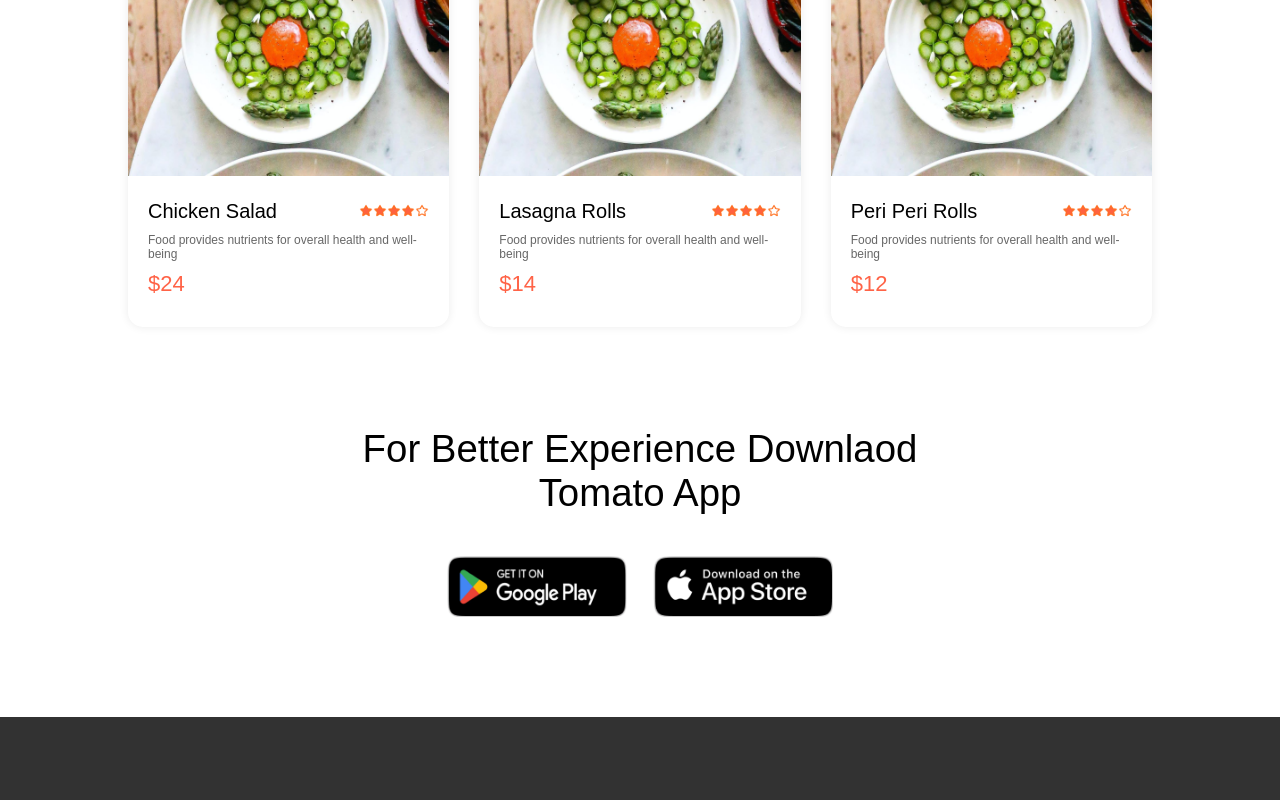
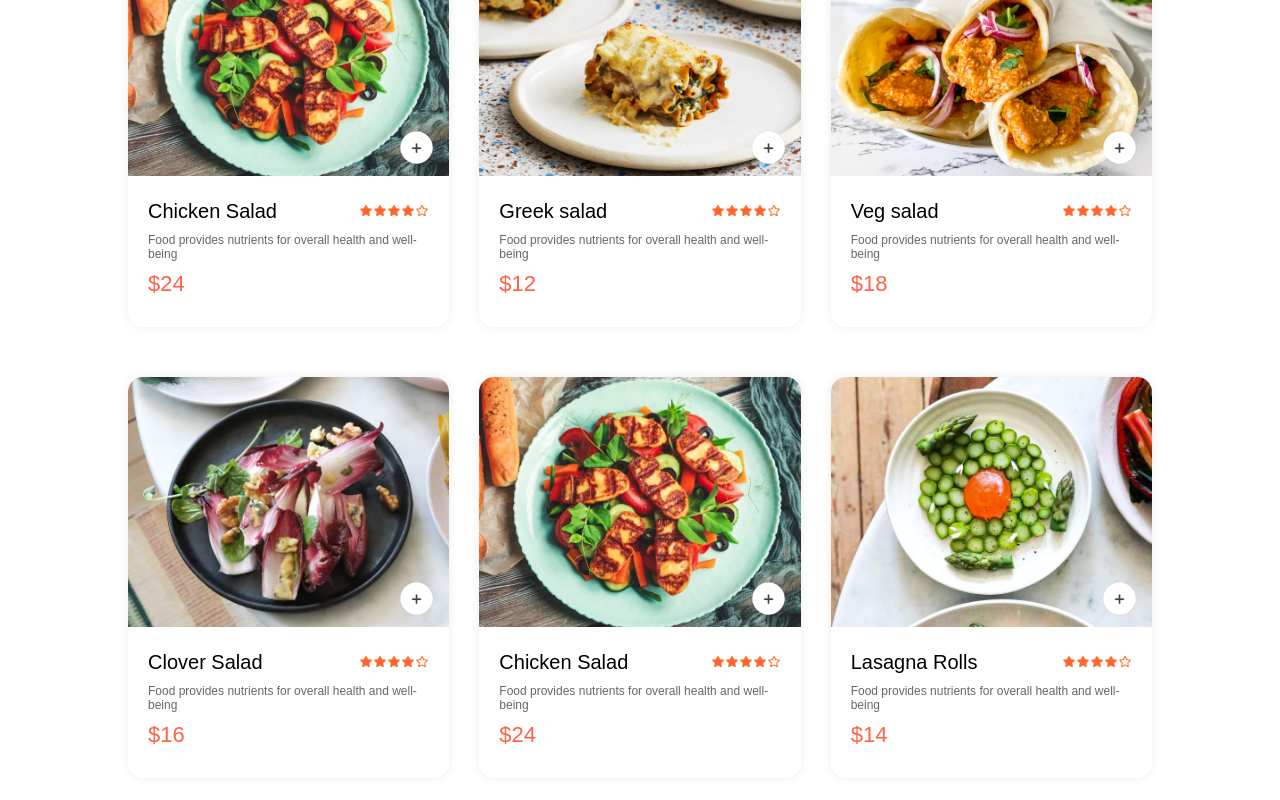
Before and after one commit to SagarXdev23/Food_Delivery_Mini-Project, a React (Vite) app in the folder frontend/food/: page / in a window 1280 px wide. Shown: the part 1540-2340 px from the top of the page. Built offline with nearby package versions, Linux system fonts and the light colour scheme.

Commit message:
button added in food displays

```diff
--- a/frontend/food/src/assets/assets.js
+++ b/frontend/food/src/assets/assets.js
@@ -141,6 +141,9 @@ import play_store from './play_store.png'
 import app_store from './app_store.png'
 import cross_icon from './cross_icon.png'
 import rating_starts from './rating_starts.png'
+import add_icon_white from './add_icon_white.png'
+import add_icon_green from './add_icon_green.png'
+import remove_icon_red from './remove_icon_red.png'
 
 
 
@@ -154,6 +157,11 @@ import menu_7 from './menu_7.png'
 import menu_8 from './menu_8.png'
 
 import food_1 from './food_1.png'
+import food_2 from './food_2.png'
+import food_3 from './food_3.png'
+import food_4 from './food_4.png'
+import food_5 from './food_5.png'
+import food_6 from './food_6.png'
 
 export const assets = {
     logo,
@@ -170,7 +178,10 @@ export const assets = {
     twitter_icon,
     linkedin_icon,
     cross_icon,
-    rating_starts
+    rating_starts,
+    add_icon_white,
+    add_icon_green,
+    remove_icon_red
 }
 
 export const menu_list = [
@@ -196,7 +207,7 @@ export const food_list = [
     {
         _id: "2", // Unique ID
         name: "Veg salad",
-        image: food_1,
+        image: food_2,
         price: 18,
         description: "Food provides nutrients for overall health and well-being",
         category: "Salad"
@@ -204,7 +215,7 @@ export const food_list = [
     {
         _id: "3", // Unique ID
         name: "Clover Salad",
-        image: food_1,
+        image: food_3,
         price: 16,
         description: "Food provides nutrients for overall health and well-being",
         category: "Salad"
@@ -212,7 +223,39 @@ export const food_list = [
     {
         _id: "4", // Unique ID
         name: "Chicken Salad",
-        image: food_1,
+        image: food_4,
+        price: 24,
+        description: "Food provides nutrients for overall health and well-being",
+        category: "Salad"
+    },
+    {
+        _id: "1",
+        name: "Greek salad",
+        image: food_5,
+        price: 12,
+        description: "Food provides nutrients for overall health and well-being",
+        category: "Salad"
+    },
+    {
+        _id: "2", // Unique ID
+        name: "Veg salad",
+        image: food_6,
+        price: 18,
+        description: "Food provides nutrients for overall health and well-being",
+        category: "Salad"
+    },
+    {
+        _id: "3", // Unique ID
+        name: "Clover Salad",
+        image: food_3,
+        price: 16,
+        description: "Food provides nutrients for overall health and well-being",
+        category: "Salad"
+    },
+    {
+        _id: "4", // Unique ID
+        name: "Chicken Salad",
+        image: food_4,
         price: 24,
         description: "Food provides nutrients for overall health and well-being",
         category: "Salad"
--- a/frontend/food/src/components/navbar/FoodItem/FoodItem.css
+++ b/frontend/food/src/components/navbar/FoodItem/FoodItem.css
@@ -46,3 +46,33 @@
     font-weight:500 ;
     margin: 10px 0px;
 }
+
+.food-item-img-container{
+    position: relative;
+
+}
+
+.food-item-img-container .add{
+    width: 35px;
+    position: absolute;
+    bottom: 15px;
+    right: 15px;
+    cursor: pointer;
+    border-radius: 50%;
+}
+
+.food-item-counter{
+    position: absolute;
+    bottom: 15px;
+    right: 15px;
+    display: flex;
+    align-items: center;
+    gap:10px;
+    padding: 6px;
+    border-radius: 50px;
+    background-color: white;
+}
+
+.food-item-counter img{
+    width: 30px;
+}
--- a/frontend/food/src/components/navbar/FoodItem/FoodItem.jsx
+++ b/frontend/food/src/components/navbar/FoodItem/FoodItem.jsx
@@ -50,11 +50,14 @@
 
 
 
-import React from 'react'
+import React, { useState } from 'react'
 import './FoodItem.css'
 import { assets } from '../../../assets/assets'
 
 const FoodItem = ({ id,name,price,description,image }) => {
+
+const [itemCount, setItemCount] = useState(0)
+
   return (
     <div className="food-item">
       <div className="food-item-img-container">
@@ -63,6 +66,14 @@ const FoodItem = ({ id,name,price,description,image }) => {
           src={image}
           alt={name}
         />
+        {!itemCount
+        ?<img className='add' onClick={()=>setItemCount(prev=>prev+1)} src={assets.add_icon_white} alt="" />
+        :<div className='food-item-counter' >
+          <img onClick={()=>setItemCount(prev=>prev-1)} src={assets.remove_icon_red} alt="" />
+          <p>{itemCount}</p>
+          <img onClick={()=>setItemCount(prev=>prev+1)} src={assets.add_icon_green} alt="" />
+          </div>
+        }
       </div>
 
       <div className="food-item-info">
```
